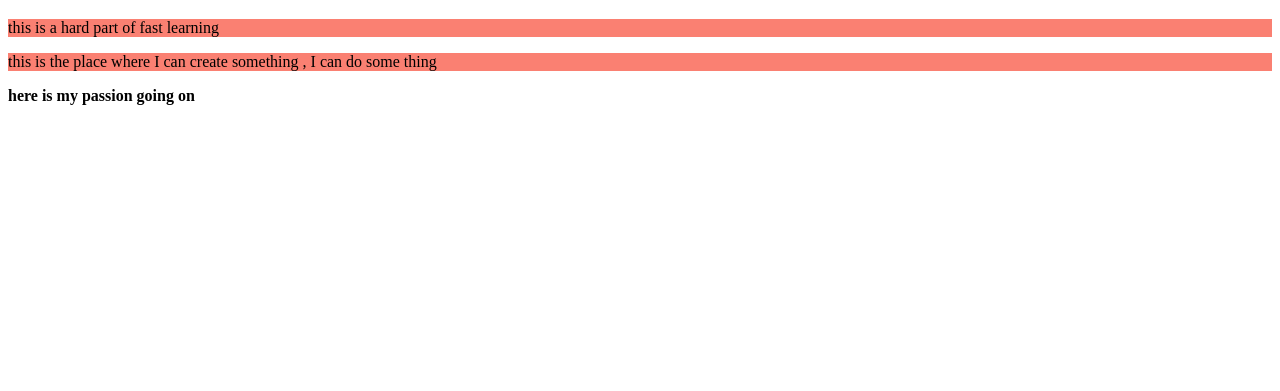
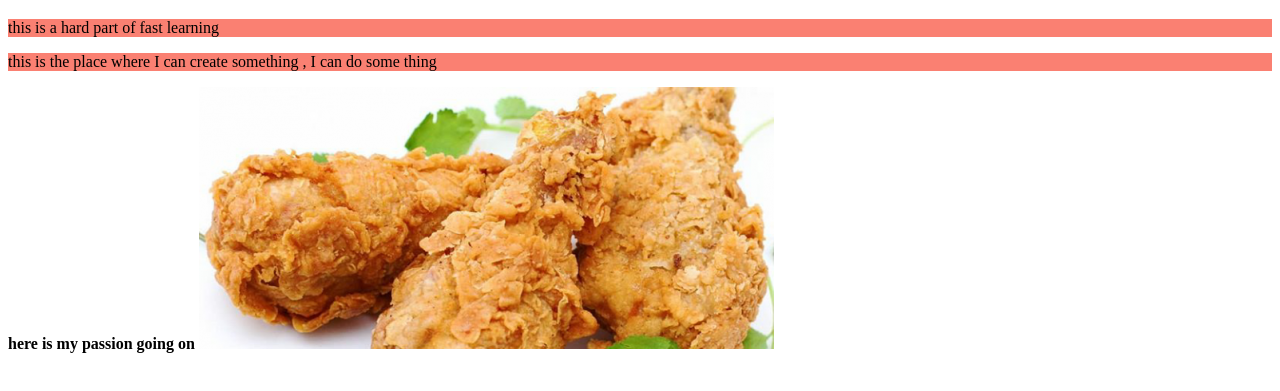
Before and after one commit to rahatmahmud12/my-fourth-repo, a plain HTML site: page index.html in a window 1280 px wide. Shown: the part 61-452 px from the top of the page. Drawn offline with Linux system fonts and the light colour scheme.

Commit message:
image added

```diff
--- a/index.html
+++ b/index.html
@@ -12,5 +12,6 @@
     <p>this is a hard part of fast learning</p>
     <p>this is the place where I can create something , I can do some thing</p>
     <strong>here is my passion going on</strong>
+    <img src="IMG_20190806_002514-575x262.png" alt="">
 </body>
 </html>
```
Also changed, not shown: 81854688_558348938344325_830781309386227712_n-removebg-preview.png (added), IMG_20190806_002514-575x262.png (added).
